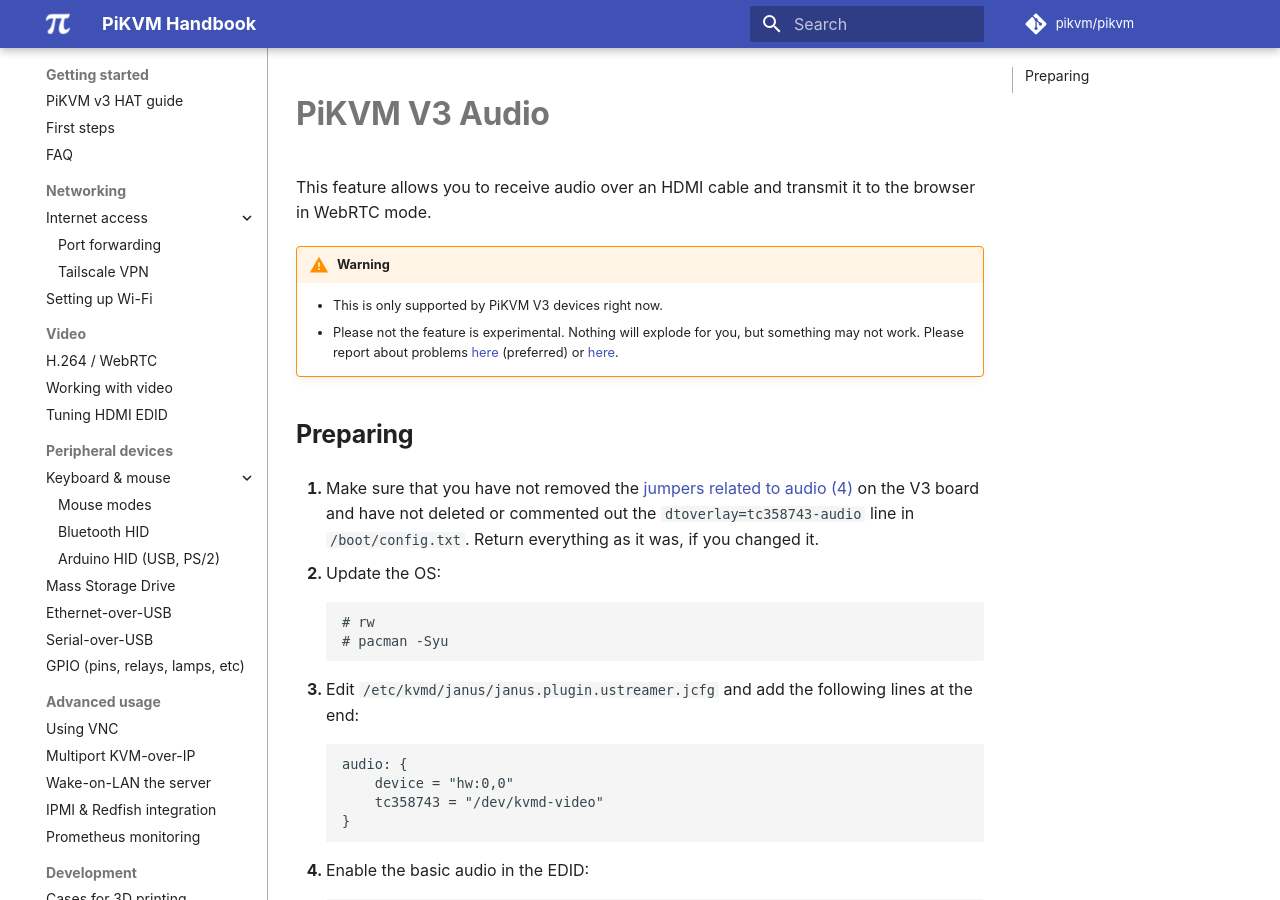
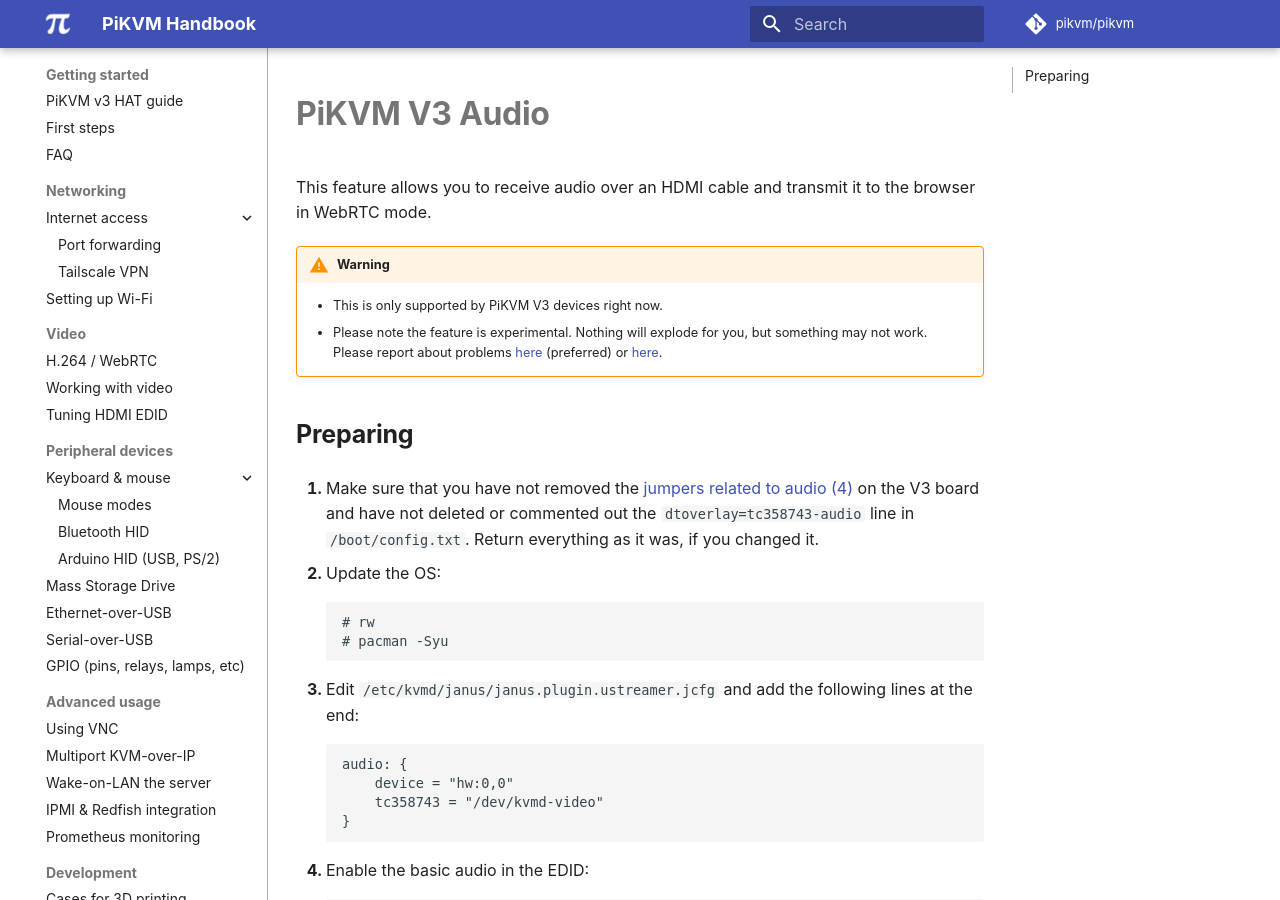
Before and after one commit to pikvm/pikvm, an MkDocs documentation site: the page built from docs/audio.md, in a window 1280 px wide and 900 px high. Built offline with MkDocs 1.6.1 and Material for MkDocs 9.7.7, drawn with Linux system fonts in a browser that asks for light colours; some web fonts are replaced; comment, search, counter and statistics services are not loaded.

Commit message:
Update audio.md (#745)

```diff
--- a/docs/audio.md
+++ b/docs/audio.md
@@ -4,7 +4,7 @@
 
 !!! warning
     * This is only supported by PiKVM V3 devices right now.
-    * Please not the feature is experimental. Nothing will explode for you, but something may not work. Please report about problems [here](https://discord.gg/bpmXfz5) (preferred) or [here](https://github.com/pikvm/pikvm/issues/97).
+    * Please note the feature is experimental. Nothing will explode for you, but something may not work. Please report about problems [here](https://discord.gg/bpmXfz5) (preferred) or [here](https://github.com/pikvm/pikvm/issues/97).
 
 ## Preparing
 1. Make sure that you have not removed the [jumpers related to audio (4)](v3.md#atx-connection) on the V3 board and have not deleted or commented out the `dtoverlay=tc358743-audio` line in `/boot/config.txt`. Return everything as it was, if you changed it.
```
